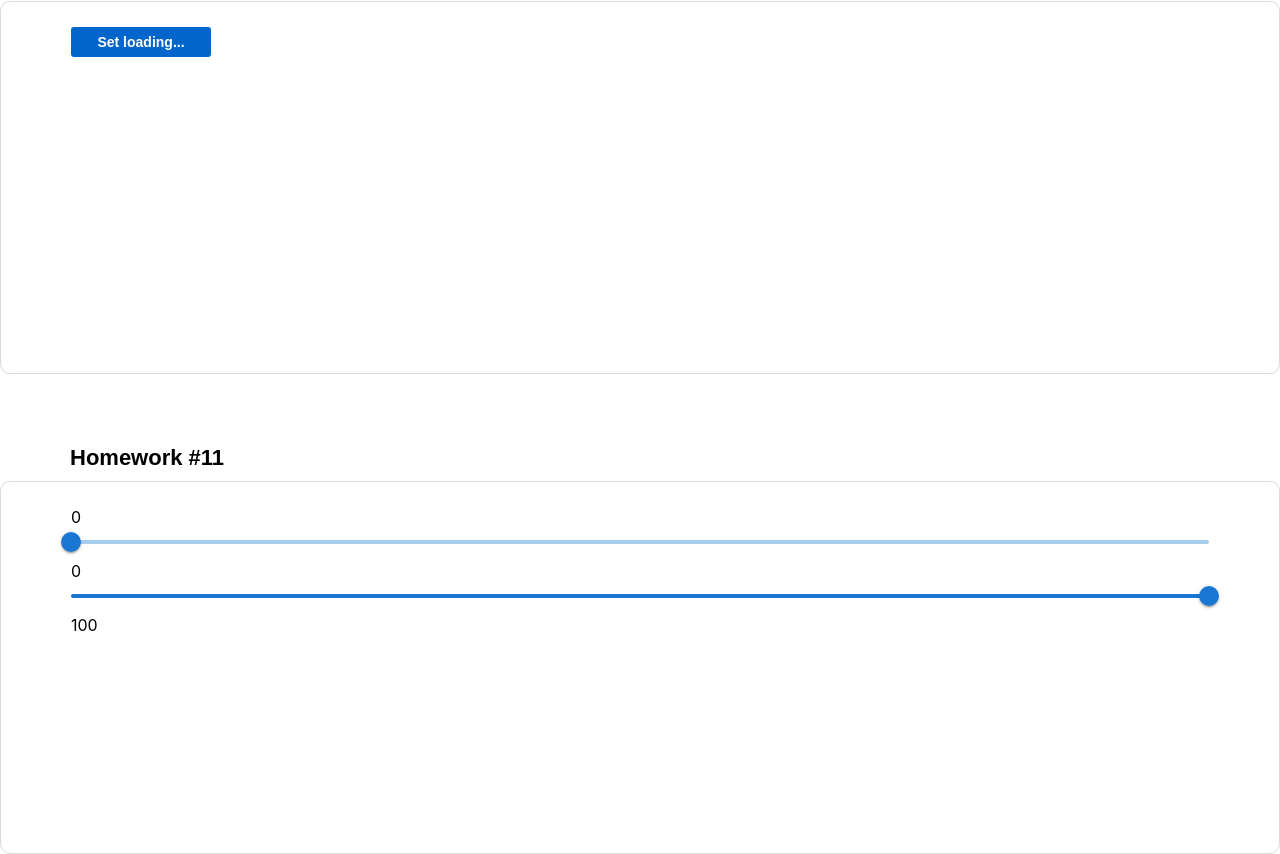
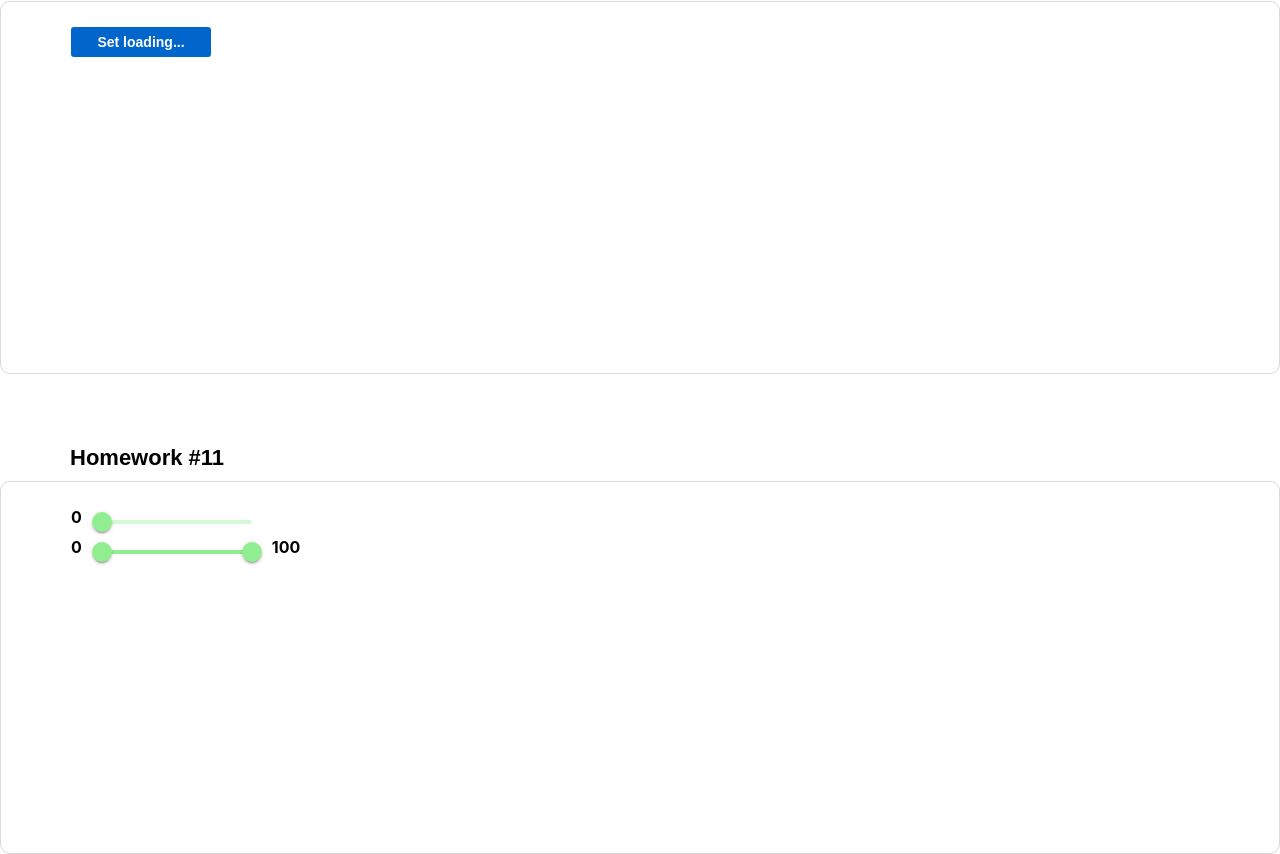
Before and after one commit to roma1524/incHomeWork, a React (Create React App) app: page /#/pre-junior in a window 1280 px wide. Shown: the part 4006-4860 px from the top of the page. Built offline with nearby package versions, Linux system fonts and the light colour scheme.

Commit message:
HW11 is done

```diff
--- a/src/s2-homeworks/hw11/HW11.module.css
+++ b/src/s2-homeworks/hw11/HW11.module.css
@@ -1,8 +1,13 @@
 .container {
+    max-width: 250px;
 }
 
 .wrapper {
+    display: flex;
+    gap: 20px;
 }
 
 .number {
+    color: black;
+    font-weight: bold;
 }
--- a/src/s2-homeworks/hw11/HW11.tsx
+++ b/src/s2-homeworks/hw11/HW11.tsx
@@ -1,7 +1,7 @@
-import React, { useState } from 'react'
+import React, {useState} from 'react'
 import s from './HW11.module.css'
 import s2 from '../../s1-main/App.module.css'
-import { restoreState } from '../hw06/localStorage/localStorage'
+import {restoreState} from '../hw06/localStorage/localStorage'
 import SuperRange from './common/c7-SuperRange/SuperRange'
 
 /*
@@ -15,8 +15,13 @@ function HW11() {
     const [value1, setValue1] = useState(restoreState<number>('hw11-value1', 0))
     const [value2, setValue2] = useState(restoreState<number>('hw11-value2', 100))
 
-    const change = (event: any, value: any) => {
-        // пишет студент // если пришёл массив - сохранить значения в оба useState, иначе в первый
+    const change = (event: Event, value: number | number[]) => {
+        if (Array.isArray(value)) {
+            setValue1(value[0])
+            setValue2(value[1])
+        } else {
+            setValue1(value)
+        }
     }
 
     return (
@@ -28,9 +33,10 @@ function HW11() {
                     <div className={s.wrapper}>
                         <span id={'hw11-value'} className={s.number}>{value1}</span>
                         <SuperRange
+
                             value={value1}
                             id={'hw11-single-slider'}
-                            // сделать так чтоб value1 изменялось // пишет студент
+                            onChange={change}
 
                         />
                     </div>
@@ -38,7 +44,8 @@ function HW11() {
                         <span id={'hw11-value-1'} className={s.number}>{value1}</span>
                         <SuperRange
                             id={'hw11-double-slider'}
-                            value={value2}
+                            value={[value1, value2]}
+                            onChange={change}
                             // сделать так чтоб value1/2 изменялось // пишет студент
 
                         />
--- a/src/s2-homeworks/hw11/common/c7-SuperRange/SuperRange.tsx
+++ b/src/s2-homeworks/hw11/common/c7-SuperRange/SuperRange.tsx
@@ -6,7 +6,9 @@ const SuperRange: React.FC<SliderProps> = (props) => {
         <Slider
             value={props.value}
             sx={{ // стили для слайдера // пишет студент
-
+                width: '150px',
+                color: 'lightgreen',
+                backgroundColor: 'white',
             }}
             {...props} // отдаём слайдеру пропсы если они есть (value например там внутри)
         />
```
